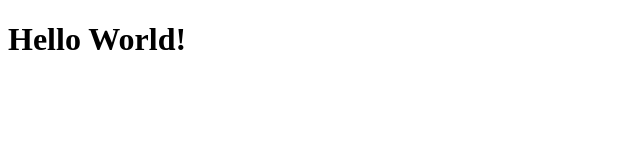
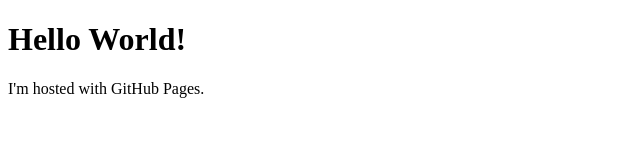
Before and after one commit to AngelHunter/AngelHunter.github.io, a plain HTML site: page index.html in a window 1280 px wide. Shown: the whole page, without its empty margins (0-640 px from the left). Drawn offline with nearby package versions, Linux system fonts and the light colour scheme.

Commit message:
ver 0.0.1

```diff
--- a/index.html
+++ b/index.html
@@ -15,7 +15,7 @@
 
 <body>
     <h1 id="header">Hello World!</h1>
-    <!-- <p>I'm hosted with GitHub Pages.</p> -->
+    <p>I'm hosted with GitHub Pages.</p>
 </body>
 
 </html>
```
